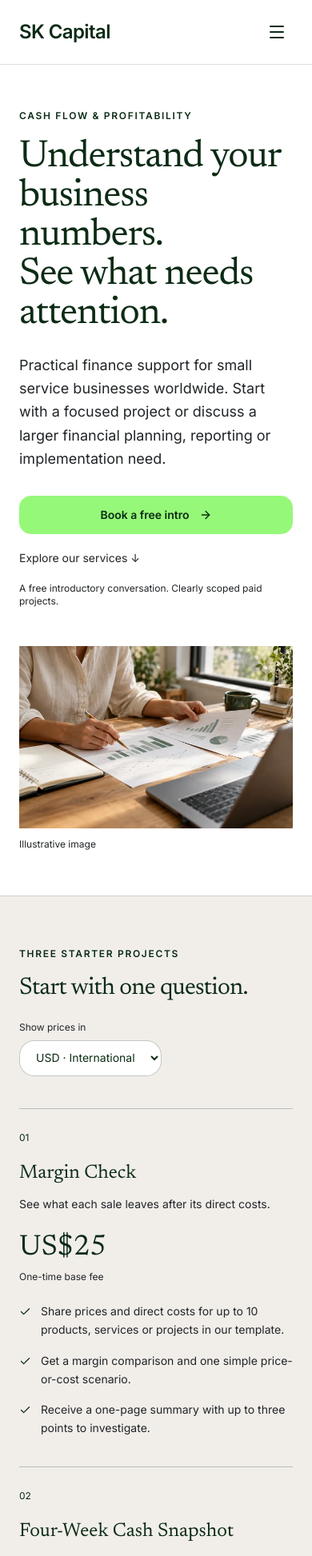
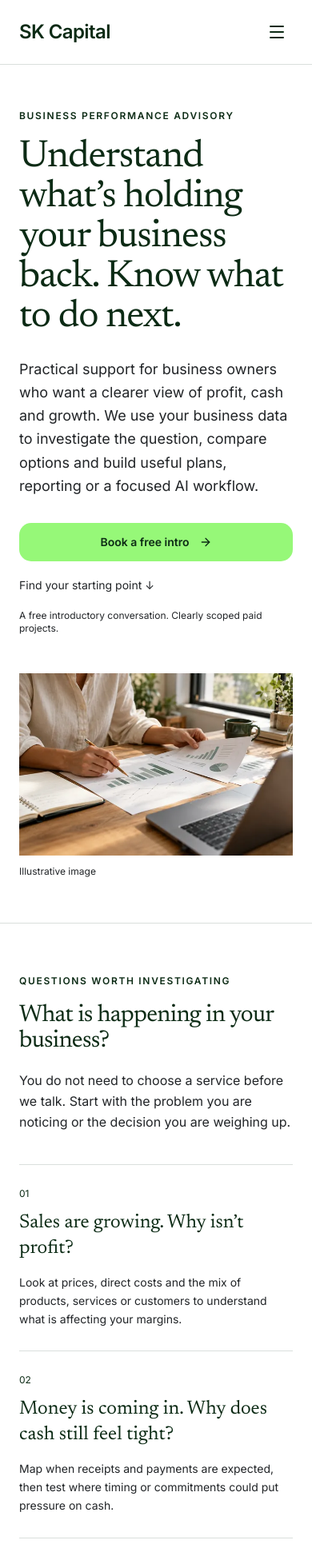
Before and after one commit to advisory-gif/sk-capital, a React (Vite) app: page / in a window 390 px wide. Shown: the top 1946 px of the page at 80% size. Built offline with nearby package versions, Linux system fonts and the light colour scheme; no server answers.

Commit message:
Lead website with problem-led Business Performance Advisory

```diff
--- a/index.html
+++ b/index.html
@@ -1,6 +1,6 @@
 <!doctype html>
 <html lang="en"><head><meta charset="UTF-8" /><meta name="viewport" content="width=device-width, initial-scale=1.0" /><meta name="theme-color" content="#FFFFFF" />
-<title>Business health, cash flow &amp; margins | SK Capital Advisory</title>
-<meta name="description" content="Practical help with cash flow, margins and reporting. Starter projects and tailored finance planning, reporting and implementation for small service businesses worldwide. Book a free intro." />
-<meta property="og:title" content="Clearer numbers. Better business decisions. | SK Capital" /><meta property="og:description" content="Project-first help with business health, cash flow, margins and reporting." /><meta property="og:type" content="website" /><meta property="og:url" content="https://www.skcapital.co.in" />
+<title>Business Performance Advisory | SK Capital</title>
+<meta name="description" content="Understand what is holding your business back. Practical analysis of profit, cash, growth and marketing performance, with useful planning, reporting and focused AI workflows." />
+<meta property="og:title" content="Business Performance Advisory | SK Capital" /><meta property="og:description" content="Understand what is holding your business back. Practical analysis of profit, cash, growth and marketing performance, with useful planning, reporting and focused AI workflows." /><meta property="og:type" content="website" /><meta property="og:url" content="https://www.skcapital.co.in" />
 </head><body><div id="root"></div><script type="module" src="/src/main.tsx"></script></body></html>
--- a/src/App.tsx
+++ b/src/App.tsx
@@ -12,7 +12,7 @@ if (/^#\/(pricing|portfolio|blog|how-we-use-ai)?(?:$|[?#])/.test(window.location
 function NavigationEffects() {
   const { pathname, hash } = useLocation();
   useEffect(() => {
-    document.title = pathname === '/pricing' ? 'Project pricing | SK Capital Advisory' : 'Business health, cash flow & margins | SK Capital Advisory';
+    document.title = 'Business Performance Advisory | SK Capital';
     if (hash) document.getElementById(hash === '#reviews' ? 'services' : hash.slice(1))?.scrollIntoView();
     else window.scrollTo(0, 0);
   }, [pathname, hash]);
--- a/src/components/CustomProjects.tsx
+++ b/src/components/CustomProjects.tsx
@@ -1,20 +1,15 @@
 import { bookingUrl, enquiryUrl } from '@/lib/offers';
 
-const capabilities = [
-  ['Financial models & planning', 'Build a practical budget, forecast or scenario model around the decisions your business needs to make.'],
-  ['Cash flow & profitability', 'Go deeper on cash planning, pricing and margins to understand the drivers and evaluate your options.'],
-  ['Management reporting', 'Develop a useful reporting pack, KPI dashboard or monthly performance view for your team.'],
-  ['Finance workflows & AI implementation', 'Design and implement a defined spreadsheet, reporting or AI-assisted workflow, with testing, documentation and a handover.'],
-];
+import { customCapabilities } from '@/lib/advisory';
 
 export default function CustomProjects() {
   return <section data-reveal id="custom-projects" className="section-space border-b border-forest/15">
     <div className="content-width">
       <p className="eyebrow">Larger, tailored projects</p>
       <h2 className="section-title">Need more than a starting point?</h2>
-      <p className="text-ink leading-relaxed mt-5 max-w-2xl">For a broader finance or implementation need, we shape the work around your business, existing tools and available data.</p>
+      <p className="text-ink leading-relaxed mt-5 max-w-2xl">For a broader business question, we shape the analysis, planning or reporting work around your decision, existing tools and available data.</p>
       <ul className="grid sm:grid-cols-2 gap-x-12 gap-y-8 mt-10">
-        {capabilities.map(([title, description]) => <li key={title}>
+        {customCapabilities.map(([title, description]) => <li key={title}>
           <h3 className="font-display text-2xl text-forest">{title}</h3>
           <p className="text-sm text-ink leading-relaxed mt-3">{description}</p>
         </li>)}
@@ -22,7 +17,7 @@ export default function CustomProjects() {
       <p className="text-sm text-ink leading-relaxed mt-10 max-w-2xl">Scope, deliverables, timeline and fees are agreed after a conversation. Any tool, integration or access requirements are confirmed before work begins.</p>
       <div className="flex flex-col sm:flex-row sm:items-center gap-5 mt-6">
         <a href={bookingUrl} target="_blank" rel="noopener noreferrer" className="button-secondary">Discuss your project</a>
-        <a href={enquiryUrl('Custom finance project enquiry')} className="text-sm text-ink hover:text-forest">Email your project outline</a>
+        <a href={enquiryUrl('Custom business performance project enquiry')} className="text-sm text-ink hover:text-forest">Email your project outline</a>
       </div>
     </div>
   </section>;
--- a/src/components/Footer.tsx
+++ b/src/components/Footer.tsx
@@ -2,7 +2,7 @@ import { Link } from 'react-router-dom';
 import { emailAddress } from '@/lib/offers';
 export default function Footer() {
   return <footer className="border-t border-forest/15 py-10"><div className="max-w-7xl mx-auto px-6 lg:px-12 flex flex-col sm:flex-row justify-between gap-6 text-sm text-ink">
-    <div><Link to="/" className="font-display text-xl text-forest">SK Capital</Link><p className="mt-2">Clearer numbers. Better business decisions.</p></div>
+    <div><Link to="/" className="font-display text-xl text-forest">SK Capital</Link><p className="mt-2">Business Performance Advisory</p></div>
     <div><a className="text-forest hover:text-forest" href={`mailto:${emailAddress}`}>{emailAddress}</a><p className="mt-2 text-xs">© {new Date().getFullYear()} SK Capital Advisory</p></div>
   </div></footer>;
 }
--- a/src/components/Reviews.tsx
+++ b/src/components/Reviews.tsx
@@ -29,12 +29,12 @@ export default function Services() {
   };
   const price = (amount: number) => currency === 'INR' ? `₹${amount.toLocaleString('en-IN')}` : currency === 'AED' ? `AED ${amount}` : `US$${amount}`;
   return <section data-reveal id="services" className="section-space bg-sand border-y border-forest/15"><div className="content-width">
-    <div className="flex flex-col sm:flex-row sm:items-end justify-between gap-6 mb-10"><div><p className="eyebrow">Three starter projects</p><h2 className="section-title">Start with one question.</h2></div>
+    <div className="flex flex-col sm:flex-row sm:items-end justify-between gap-6 mb-10"><div><p className="eyebrow">Three starter projects</p><h2 className="section-title">A focused way to get started.</h2></div>
       <div><label htmlFor="currency" className="block text-xs text-ink mb-2">Show prices in</label><select id="currency" value={currency ?? ''} onChange={event => choose(event.target.value)} className="rounded-xl border border-forest/25 bg-white px-4 py-3 text-sm text-forest min-w-40 focus-visible:outline-forest">{!currency && <option value="" disabled>Choosing currency…</option>}<option value="INR">INR · India</option><option value="USD">USD · International</option><option value="AED">AED · UAE</option></select></div>
     </div>
-    <div className="grid lg:grid-cols-3 gap-6">{offers.map((offer, index) => <article key={offer.name} className="service-card border-t border-forest/25 pt-7 pb-3 lg:pr-6 flex flex-col"><span className="font-ui text-xs text-forest mb-5">0{index + 1}</span><h3 className="font-display text-2xl mb-3">{offer.name}</h3><p className="text-ink text-sm leading-relaxed lg:min-h-12">{offer.description}</p><div className="my-6 min-h-16" aria-live="polite"><p className="font-display text-4xl text-forest">{currency ? price(offer.prices[currency]) : <span className="text-lg text-ink">Loading price…</span>}</p><p className="text-xs text-ink mt-2">One-time base fee</p></div><ul className="space-y-4">{offer.features.map(feature => <li key={feature} className="flex gap-3 text-sm text-ink leading-relaxed"><Check size={15} className="text-forest shrink-0 mt-1" /><span>{feature}</span></li>)}</ul></article>)}</div>
+    <div className="grid lg:grid-cols-3 gap-6">{offers.map((offer, index) => <article key={offer.name} className="service-card border-t border-forest/25 pt-7 pb-3 lg:pr-6 flex flex-col"><span className="font-ui text-xs text-forest mb-5">0{index + 1}</span><h3 className="font-display text-2xl mb-3">{offer.question}</h3><p className="text-xs font-semibold text-forest mb-3">{offer.name}</p><p className="text-ink text-sm leading-relaxed lg:min-h-12">{offer.description}</p><div className="my-6 min-h-16" aria-live="polite"><p className="font-display text-4xl text-forest">{currency ? price(offer.prices[currency]) : <span className="text-lg text-ink">Loading price…</span>}</p><p className="text-xs text-ink mt-2">One-time base fee</p></div><ul className="space-y-4">{offer.features.map(feature => <li key={feature} className="flex gap-3 text-sm text-ink leading-relaxed"><Check size={15} className="text-forest shrink-0 mt-1" /><span>{feature}</span></li>)}</ul></article>)}</div>
     <section id="ai-workflow" className="mt-10 pt-8 border-t border-forest/15 grid md:grid-cols-[1fr_2fr] gap-6">
-      <div><p className="eyebrow">Optional workflow support</p><h3 className="font-display text-2xl">AI Finance Workflow Setup</h3><p className="text-forest font-display text-2xl mt-4" aria-live="polite">{currency ? price({ INR: 5000, USD: 59, AED: 219 }[currency]) : 'Loading price…'}</p><p className="text-xs text-ink mt-2">One-time base fee</p></div>
+      <div><p className="eyebrow">Optional workflow support</p><h3 className="font-display text-2xl">Spend less time drafting routine commentary.</h3><p className="text-xs font-semibold text-forest mt-3">AI Finance Workflow Setup</p><p className="text-forest font-display text-2xl mt-4" aria-live="polite">{currency ? price({ INR: 5000, USD: 59, AED: 219 }[currency]) : 'Loading price…'}</p><p className="text-xs text-ink mt-2">One-time base fee</p></div>
       <div className="text-sm text-ink leading-relaxed space-y-3"><p>Set up one practical ChatGPT or Claude workflow for your finance spreadsheets: one approved spreadsheet input to one draft commentary workflow.</p><p>Includes a reusable prompt and input template, a sample variance-commentary draft, basic test cases, a human-review checklist and a walkthrough.</p><p className="text-xs">Uses your own approved tools and data. Tool subscriptions, API usage, custom integrations and ongoing support are separate. Excel add-in setup depends on compatibility and administrator approval. All AI outputs require human review before financial decisions.</p></div>
     </section>
     <p className="text-xs text-ink leading-relaxed mt-6 max-w-4xl">Fixed fees cover the scope listed above. Prices are set separately for each region. Applicable taxes and payment arrangements will be confirmed before work begins. Currency is suggested from your approximate country when available; you can change it above.</p>
--- /dev/null
+++ b/src/lib/advisory.ts
@@ -0,0 +1,24 @@
+export const positioning = 'Business Performance Advisory';
+export const heroTitle = 'Understand what’s holding your business back. Know what to do next.';
+export const heroDescription = 'Practical support for business owners who want a clearer view of profit, cash and growth. We use your business data to investigate the question, compare options and build useful plans, reporting or a focused AI workflow.';
+
+export const businessQuestions = [
+  ['Sales are growing. Why isn’t profit?', 'Look at prices, direct costs and the mix of products, services or customers to understand what is affecting your margins.'],
+  ['Money is coming in. Why does cash still feel tight?', 'Map when receipts and payments are expected, then test where timing or commitments could put pressure on cash.'],
+  ['Is marketing bringing in profitable customers?', 'Connect the marketing spend, sales and cost data you already have to assess customer profitability and where the evidence is incomplete.'],
+  ['Can we afford to expand or hire?', 'Compare a base plan with growth and downside scenarios, including the effect on costs, cash and the assumptions behind the decision.'],
+  ['Why does reporting take so much manual work?', 'Review how information moves between your spreadsheets and reports, then define a simpler process or one suitable AI-assisted workflow.'],
+];
+
+export const investigationSteps = [
+  ['01', 'Start with your question', 'You know your business. We start with what you are seeing, the decision ahead and the information you already use.'],
+  ['02', 'Look at what is driving it', 'Agree a focused scope, fee and inputs. Then work through the relevant numbers, assumptions and gaps in the evidence.'],
+  ['03', 'Make the next step clearer', 'Receive the agreed analysis, model or reporting tool and a walkthrough of the findings, trade-offs and questions to resolve.'],
+];
+
+export const customCapabilities = [
+  ['Plan a hire or expansion', 'A budget, forecast or scenario model to compare growth options and what they could mean for your cash and costs.'],
+  ['Understand cash and profit', 'A deeper review of pricing, margins or cash flow, shaped around the part of the business you want to investigate.'],
+  ['Assess marketing performance', 'Analysis of marketing spend, sales and customer profitability using your existing data, with assumptions and data gaps made clear.'],
+  ['Make reporting more useful', 'A reporting pack, performance dashboard or defined spreadsheet workflow, with documentation and a handover for your team.'],
+];
--- a/src/lib/offers.ts
+++ b/src/lib/offers.ts
@@ -2,7 +2,7 @@ export const bookingUrl = 'https://cal.com/skcapital/free-financial-breakdown';
 export const emailAddress = 'advisory@skcapital.co.in';
 export const enquiryUrl = (subject: string) => `mailto:${emailAddress}?subject=${encodeURIComponent(subject)}`;
 export const offers = [
-  { name: 'Margin Check', description: 'See what each sale leaves after its direct costs.', prices: { INR: 2000, USD: 25, AED: 95 }, features: ['Share prices and direct costs for up to 10 products, services or projects in our template.', 'Get a margin comparison and one simple price-or-cost scenario.', 'Receive a one-page summary with up to three points to investigate.'] },
-  { name: 'Four-Week Cash Snapshot', description: 'See when expected receipts and payments could leave cash tight.', prices: { INR: 3500, USD: 45, AED: 165 }, features: ['Share your opening cash balance and up to 20 expected receipts and payments, with dates, in our template.', 'Get a four-week cash forecast and one delayed-payment scenario.', 'Receive a one-page summary highlighting potential shortfalls and questions to resolve.'] },
-  { name: 'Plan vs Actual Review', description: 'Understand where recent results differed from your plan.', prices: { INR: 5000, USD: 59, AED: 219 }, features: ['Share an existing budget and matching monthly actuals for up to three months and 15 income or expense categories.', 'Get a comparison highlighting the three largest differences by value.', 'Receive a one-page summary of possible drivers and questions to investigate with your team.'] },
+  { question: 'What does each sale really leave?', name: 'Margin Check', description: 'See what each sale leaves after its direct costs.', prices: { INR: 2000, USD: 25, AED: 95 }, features: ['Share prices and direct costs for up to 10 products, services or projects in our template.', 'Get a margin comparison and one simple price-or-cost scenario.', 'Receive a one-page summary with up to three points to investigate.'] },
+  { question: 'Could cash get tight in the next four weeks?', name: 'Four-Week Cash Snapshot', description: 'See when expected receipts and payments could leave cash tight.', prices: { INR: 3500, USD: 45, AED: 165 }, features: ['Share your opening cash balance and up to 20 expected receipts and payments, with dates, in our template.', 'Get a four-week cash forecast and one delayed-payment scenario.', 'Receive a one-page summary highlighting potential shortfalls and questions to resolve.'] },
+  { question: 'Where did results differ from the plan?', name: 'Plan vs Actual Review', description: 'Understand where recent results differed from your plan.', prices: { INR: 5000, USD: 59, AED: 219 }, features: ['Share an existing budget and matching monthly actuals for up to three months and 15 income or expense categories.', 'Get a comparison highlighting the three largest differences by value.', 'Receive a one-page summary of possible drivers and questions to investigate with your team.'] },
 ];
--- a/src/pages/Home.tsx
+++ b/src/pages/Home.tsx
@@ -3,25 +3,35 @@ import { ArrowRight } from 'lucide-react';
 import Services from '@/components/Reviews';
 import CustomProjects from '@/components/CustomProjects';
 import { bookingUrl, enquiryUrl, emailAddress } from '@/lib/offers';
+import { positioning, heroTitle, heroDescription, businessQuestions, investigationSteps } from '@/lib/advisory';
+
 export default function Home() {
   useSectionReveal();
   return <>
     <section className="py-14 sm:py-20 lg:py-24"><div className="content-width hero-layout"><div className="min-w-0">
-      <p className="eyebrow">Cash flow & profitability</p><h1 className="font-display text-5xl sm:text-6xl lg:text-[3.75rem] xl:text-[4.25rem] leading-[1.02] tracking-[-0.025em] text-forest">Understand your<br className="hidden sm:block" /> business numbers.<br /><span className="text-forest">See what needs attention.</span></h1>
-      <p className="text-ink text-lg leading-relaxed mt-6 max-w-2xl">Practical finance support for small service businesses worldwide. Start with a focused project or discuss a larger financial planning, reporting or implementation need.</p>
-      <div className="flex flex-col sm:flex-row sm:items-center gap-5 mt-8"><a href={bookingUrl} target="_blank" rel="noopener noreferrer" className="button-primary">Book a free intro <ArrowRight size={16} /></a><a href="#services" className="text-sm text-ink hover:text-forest">Explore our services ↓</a></div><p className="text-xs text-ink mt-5">A free introductory conversation. Clearly scoped paid projects.</p>
+      <p className="eyebrow">{positioning}</p><h1 className="font-display text-5xl sm:text-6xl lg:text-[3.5rem] xl:text-[4rem] leading-[1.04] tracking-[-0.025em] text-forest">{heroTitle}</h1>
+      <p className="text-ink text-lg leading-relaxed mt-6 max-w-2xl">{heroDescription}</p>
+      <div className="flex flex-col sm:flex-row sm:items-center gap-5 mt-8"><a href={bookingUrl} target="_blank" rel="noopener noreferrer" className="button-primary">Book a free intro <ArrowRight size={16} /></a><a href="#questions" className="text-sm text-ink hover:text-forest">Find your starting point ↓</a></div><p className="text-xs text-ink mt-5">A free introductory conversation. Clearly scoped paid projects.</p>
     </div>
       <figure className="hero-visual">
         <img src="/images/finance-workspace-960.webp" srcSet="/images/finance-workspace-640.webp 640w, /images/finance-workspace-960.webp 960w, /images/finance-workspace-1440.webp 1440w" sizes="(min-width: 1280px) 424px, (min-width: 1024px) 38vw, calc(100vw - 48px)" width={1440} height={960} fetchPriority="high" decoding="async" alt="Illustrative image of hands reviewing financial plans and business charts at a sunlit desk." />
         <figcaption className="text-xs text-ink mt-3">Illustrative image</figcaption>
       </figure>
     </div></section>
+    <section data-reveal id="questions" className="section-space border-t border-forest/15"><div className="content-width">
+      <p className="eyebrow">Questions worth investigating</p><h2 className="section-title">What is happening in your business?</h2>
+      <p className="text-ink leading-relaxed mt-5 max-w-2xl">You do not need to choose a service before we talk. Start with the problem you are noticing or the decision you are weighing up.</p>
+      <div className="mt-10">{businessQuestions.map(([question, help], index) => <div key={question} className="grid md:grid-cols-[1fr_1fr] gap-4 md:gap-12 py-7 border-t border-forest/15">
+        <h3 className="font-display text-2xl sm:text-3xl text-forest"><span className="block font-ui text-xs mb-3">0{index + 1}</span>{question}</h3><p className="text-ink text-sm leading-relaxed md:pt-7">{help}</p>
+      </div>)}</div>
+      <p className="text-xs text-ink leading-relaxed mt-5 max-w-3xl">Marketing support covers performance analysis using the data you provide. Campaign management, SEO and content production sit outside this service.</p>
+    </div></section>
+    <section data-reveal id="process" className="section-space border-t border-forest/15"><div className="content-width"><p className="eyebrow">How we help</p><h2 className="section-title">From a business question to a useful next step.</h2><div className="grid md:grid-cols-3 gap-10 mt-10">
+      {investigationSteps.map(([number, title, text]) => <div key={number}><span className="font-ui text-forest text-sm">{number}</span><h3 className="font-display text-2xl mt-4 mb-3">{title}</h3><p className="text-ink text-sm leading-relaxed">{text}</p></div>)}
+    </div></div></section>
     <Services />
     <CustomProjects />
-    <section data-reveal id="process" className="section-space"><div className="content-width"><p className="eyebrow">How it works</p><h2 className="section-title">A clear next step, from the start.</h2><div className="grid md:grid-cols-3 gap-10 mt-10">
-      {[['01', 'Have a short intro', 'Tell us about your business and the question you want to answer. We will help you choose a starter project or scope a larger engagement.'], ['02', 'Agree the work', 'Confirm the deliverables, fee, inputs and delivery date before work begins.'], ['03', 'Put the work to use', 'Receive the agreed outputs and walkthrough. Starter projects include a 15-minute discussion of the findings; larger projects have a tailored handover.']].map(([number, title, text]) => <div key={number}><span className="font-ui text-forest text-sm">{number}</span><h3 className="font-display text-2xl mt-4 mb-3">{title}</h3><p className="text-ink text-sm leading-relaxed">{text}</p></div>)}
-    </div></div></section>
-    <section className="pb-16 lg:pb-24"><div className="content-width"><details className="border-y border-forest/15 py-6"><summary className="cursor-pointer text-forest font-medium">Good to know before you start</summary><div className="max-w-3xl space-y-4 text-sm text-ink leading-relaxed mt-5"><p>Each starter project covers one business and one currency, using complete, organised information you provide in the agreed template. Larger projects have their own agreed inputs and deliverables.</p><p>Findings depend on the information and assumptions supplied. Our work supports financial management; it is not audit, tax, legal or investment advice.</p><p>The intro is free. Analysis and written deliverables are paid work, with scope agreed separately. Delivery timing is agreed after reviewing your needs and inputs.</p><p>For your first email, a short description of your question is enough. Please do not include bank statements, customer details or other sensitive documents. We will agree what is needed and how to share it.</p></div></details></div></section>
-    <section data-reveal id="contact" className="pb-16 lg:pb-24"><div className="content-width"><div className="max-w-3xl"><h2 className="section-title">What would you like to understand better?</h2><p className="text-ink mt-5">Start with a free intro, or email us your question.</p><div className="flex flex-col sm:flex-row sm:items-center gap-5 mt-8"><a href={bookingUrl} target="_blank" rel="noopener noreferrer" className="button-primary">Book a free intro <ArrowRight size={16} /></a><a href={enquiryUrl('Finance project enquiry')} className="text-sm text-ink hover:text-forest break-all">{emailAddress}</a></div><p className="text-xs text-ink mt-5">Email opens your email app. Nothing is sent automatically.</p></div></div></section>
+    <section className="pb-16 lg:pb-24"><div className="content-width"><details className="border-y border-forest/15 py-6"><summary className="cursor-pointer text-forest font-medium">Good to know before you start</summary><div className="max-w-3xl space-y-4 text-sm text-ink leading-relaxed mt-5"><p>Each starter project covers one business and one currency, using complete, organised information you provide in the agreed template. It includes a 15-minute discussion of the findings. Larger projects have their own agreed inputs and deliverables.</p><p>Findings depend on the information and assumptions supplied. Our work supports business and financial management; it is not audit, tax, legal or investment advice.</p><p>The intro is free. Analysis and written deliverables are paid work, with scope agreed separately. Delivery timing is agreed after reviewing your needs and inputs.</p><p>For your first email, a short description of your question is enough. Please do not include bank statements, customer details or other sensitive documents. We will agree what is needed and how to share it.</p></div></details></div></section>
+    <section data-reveal id="contact" className="pb-16 lg:pb-24"><div className="content-width"><div className="max-w-3xl"><p className="eyebrow">Start a conversation</p><h2 className="section-title">Not sure what is causing the problem?</h2><p className="text-ink mt-5 leading-relaxed">Tell us what you are noticing. We will use the free intro to understand the question and see whether a focused project would help.</p><div className="flex flex-col sm:flex-row sm:items-center gap-5 mt-8"><a href={bookingUrl} target="_blank" rel="noopener noreferrer" className="button-primary">Book a free intro <ArrowRight size={16} /></a><a href={enquiryUrl('Business performance enquiry')} className="text-sm text-ink hover:text-forest break-all">{emailAddress}</a></div><p className="text-xs text-ink mt-5">Email opens your email app. Nothing is sent automatically.</p></div></div></section>
   </>;
 }
```
Also changed, not shown: scripts/ui-check.mjs (+15 -2 lines), 1 other file (tests, documents, lock files or other folders).
